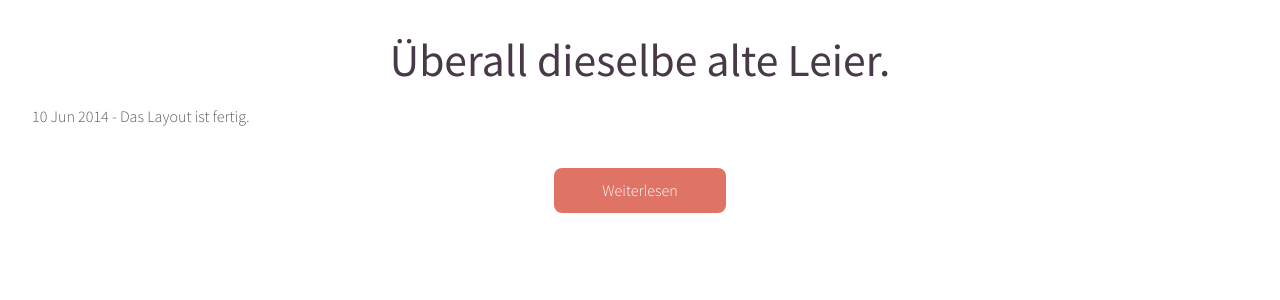
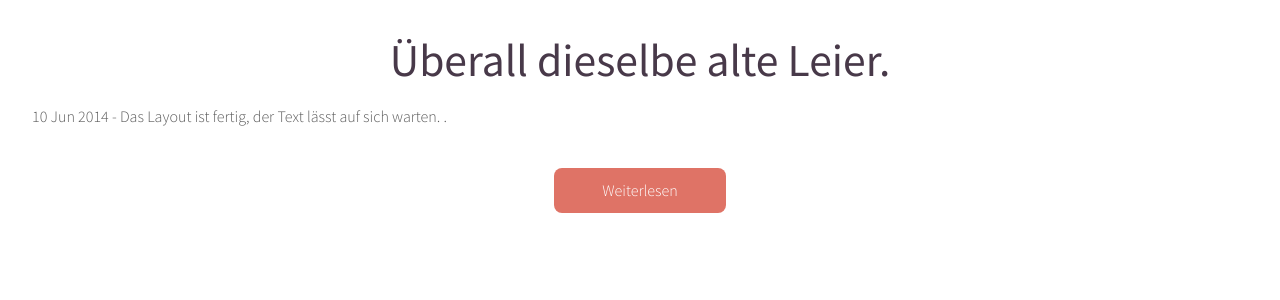
Before and after one commit to LieselWaeppen/LieselWaeppen.github.io, a Jekyll site: the page built from blog/index.html, in a window 1280 px wide and 900 px high, scrolled down 8751 px. Shown: the part 154-454 px from the top of the window. Built offline with Jekyll 4.4.1, drawn with Linux system fonts in a browser that asks for light colours; nearby versions of some CDN libraries.

Commit message:
Updated 2014-04-30-liesel-waeppen-site-launched.md

```diff
--- a/_posts/2014-04-30-liesel-waeppen-site-launched.md
+++ b/_posts/2014-04-30-liesel-waeppen-site-launched.md
@@ -1,7 +1,7 @@
 ---
 layout: post
 title: "Überall dieselbe alte Leier. "
-subtitle: Das Layout ist fertig
+subtitle: "Das Layout ist fertig, der Text lässt auf sich warten. "
 date: "Tue Jun 10 2014 14:00:00 GMT+0200 (Mitteleuropäische Sommerzeit)"
 author: Start Bootstrap
 img: /img/Buchstaben.jpg
```
